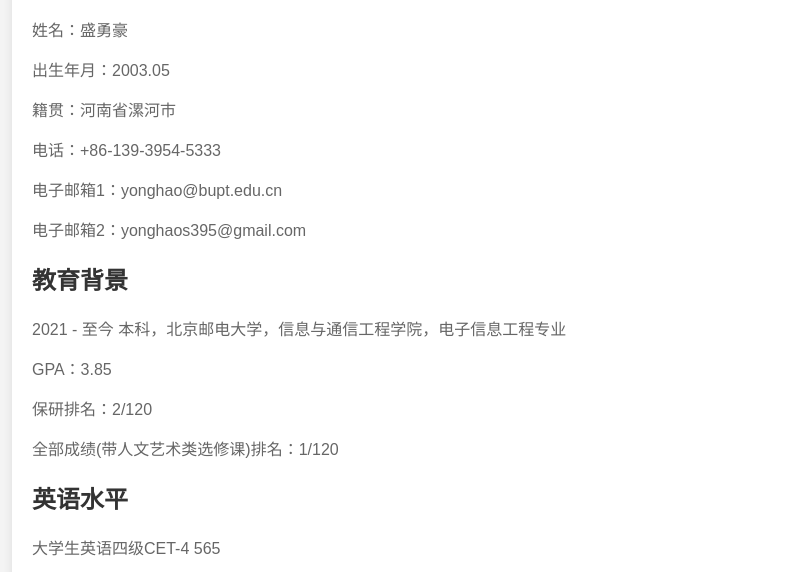
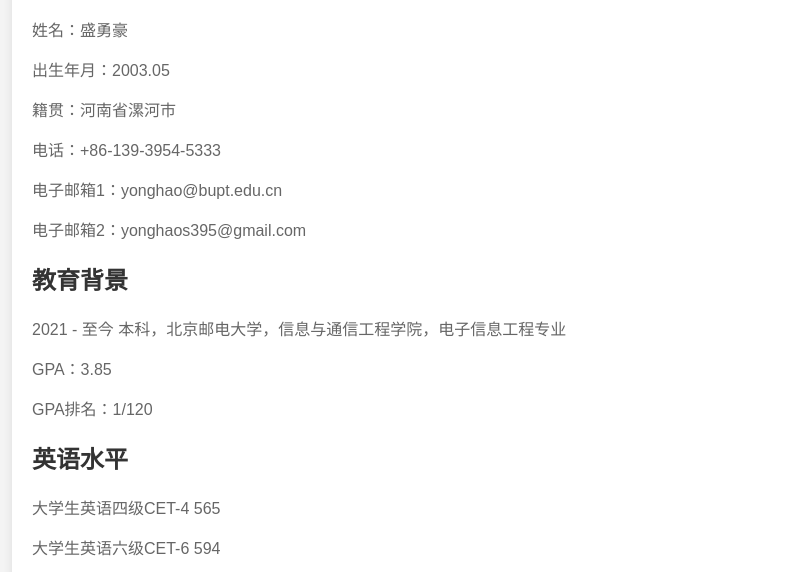
Before and after one commit to SpiritsYouthHarmony/SpiritsYouthHarmony.github.io, a plain HTML site: page index.html in a window 1280 px wide. Shown: the part 197-769 px from the top of the page, without its empty margins (208-1002 px from the left). Drawn offline with Linux system fonts and the light colour scheme.

Commit message:
Update index.html

```diff
--- a/index.html
+++ b/index.html
@@ -53,8 +53,7 @@
             <h2>教育背景</h2>
             <p>2021 - 至今 本科，北京邮电大学，信息与通信工程学院，电子信息工程专业</p>
             <p>GPA：3.85</p>
-            <p>保研排名：2/120</p>
-	    <p>全部成绩(带人文艺术类选修课)排名：1/120</p>
+	    <p>GPA排名：1/120</p>
         </section>
 	<section class="section">
             <h2>英语水平</h2>
```
